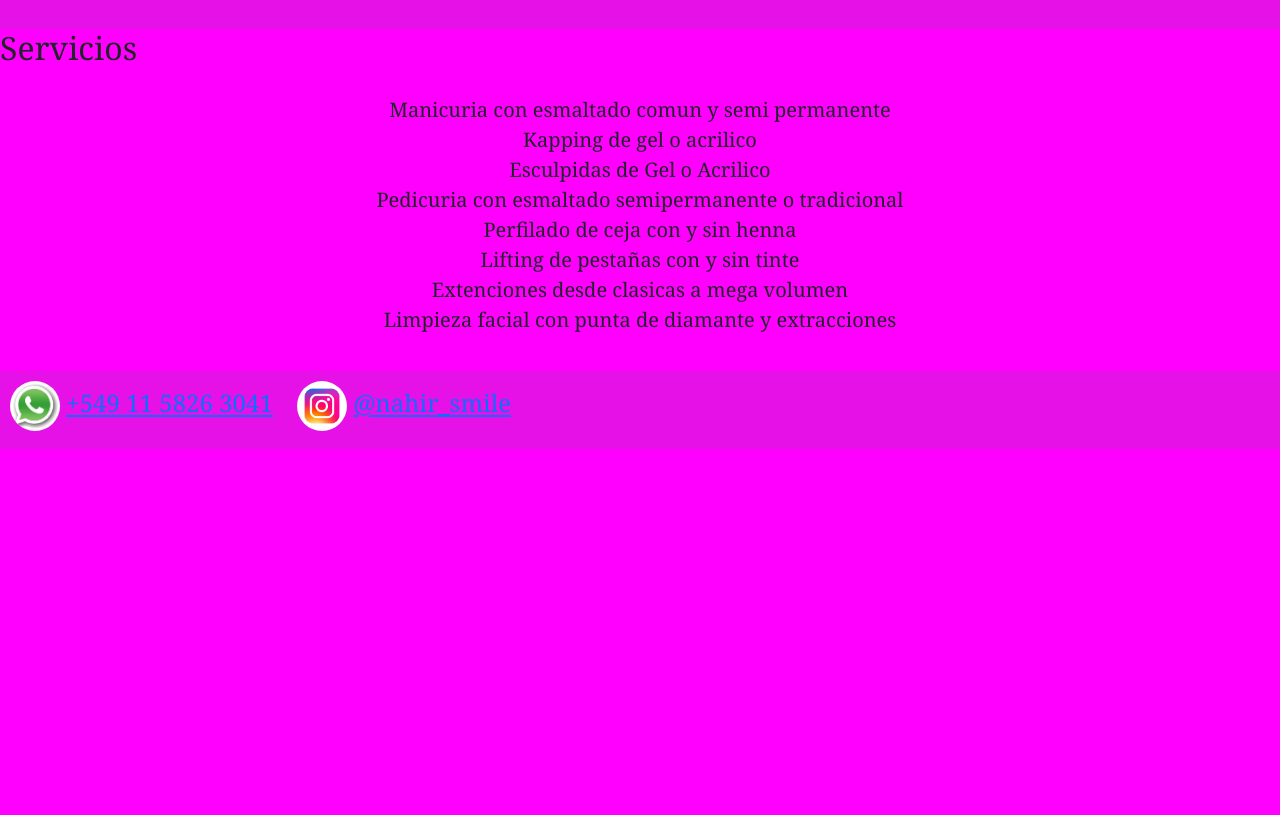
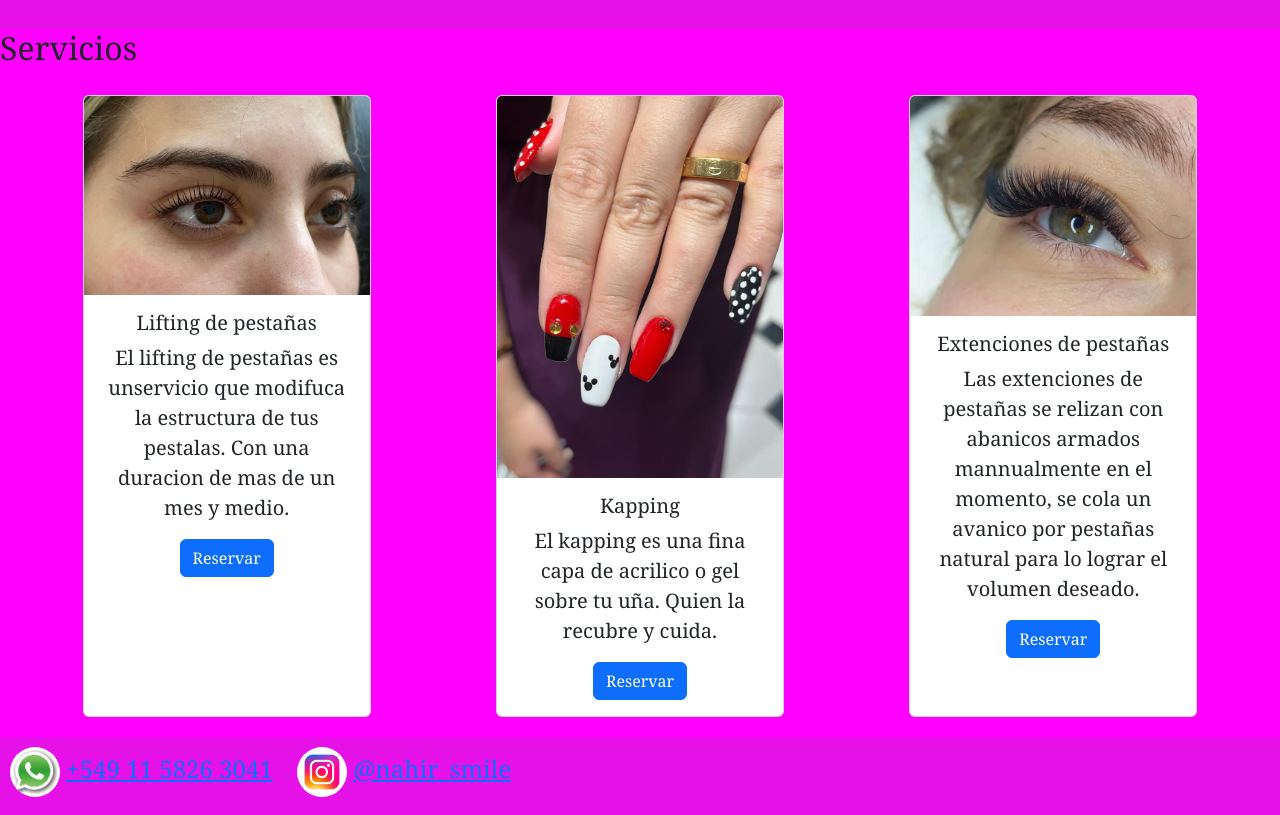
Before and after one commit to nahimar/tarea, a plain HTML site: page paginas/servicios.html in a window 1280 px wide. Shown: the part 423-1238 px from the top of the page. Before the commit the page ends 872 px from the top, so only its background shows below. Drawn offline with nearby package versions, Linux system fonts and the light colour scheme.

Commit message:
tarjetas en servicios

```diff
--- a/css/estilo.css
+++ b/css/estilo.css
@@ -16,7 +16,7 @@
         justify-content: space-around;
     }
     header img {
-width: 200px;
+    width: 200px;
     }
      header div { text-align: center;
 
@@ -102,3 +102,9 @@
        font-size: 30px;
        margin: 0%;
     }
+
+.servicios {
+    display: flex;
+   flex-direction: row;
+   justify-content: space-around;
+}
--- a/paginas/servicios.html
+++ b/paginas/servicios.html
@@ -48,24 +48,34 @@
 
 <main>
 <h2> Servicios</h2>
-<p class="servicios">
-Manicuria con esmaltado comun y semi permanente
-<br>
-Kapping de gel o acrilico
-<br>
-Esculpidas de Gel o Acrilico
-<br>
-Pedicuria con esmaltado semipermanente o tradicional
-<br>
-Perfilado de ceja con y sin henna
-<br>
-Lifting de pestañas con y sin tinte
-<br>
-Extenciones desde clasicas a mega volumen
-<br>
-Limpieza facial con punta de diamante y extracciones
-</p>
-</ul>
+<div class="servicios">
+<div class="card" style="width: 18rem;">
+  <img src="../fotos/despuesdelifting.jpg" class="card-img-top" alt="linfting">
+  <div class="card-body">
+    <h5 class="tarjeta">Lifting de pestañas</h5>
+    <p class="card-text">El lifting de pestañas es unservicio que modifuca la estructura de tus pestalas. Con una duracion de mas de un mes y medio. </p>
+    <a href="#" class="btn btn-primary">Reservar</a>
+  </div>
+</div>
+<div class="card" style="width: 18rem;">
+  <img src="../fotos/kappingacrilico.jpg" class="card-img-top" alt="kapping">
+  <div class="card-body">
+    <h5 class="tarjeta">Kapping</h5>
+    <p class="card-text">El kapping es una fina capa de acrilico o gel sobre tu uña. Quien la recubre y cuida.</p>
+    <a href="#" class="btn btn-primary">Reservar</a>
+  </div>
+</div>
+<div class="card" style="width: 18rem;">
+  <img src="../fotos/volumen.jpg" class="card-img-top" alt="extenciones">
+  <div class="card-body">
+    <h5 class="tarjeta">Extenciones de pestañas</h5>
+    <p class="card-text">Las extenciones de pestañas se relizan con abanicos armados mannualmente en el momento, se cola un avanico por pestañas natural para lo lograr el volumen deseado.</p>
+    <a href="#" class="btn btn-primary">Reservar</a>
+  </div>
+</div>
+</div>
+
+
 </main>
 <footer>
 <h4>
```
